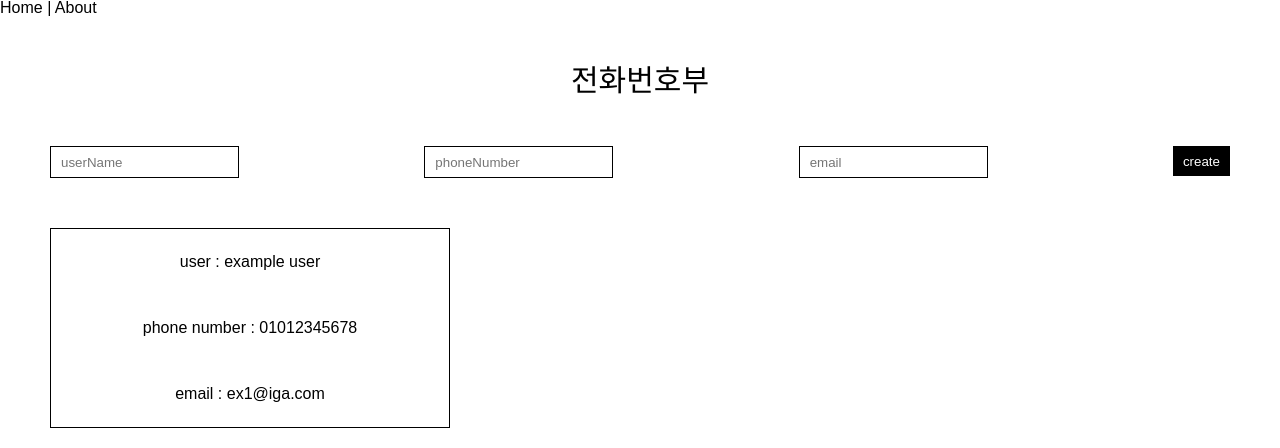
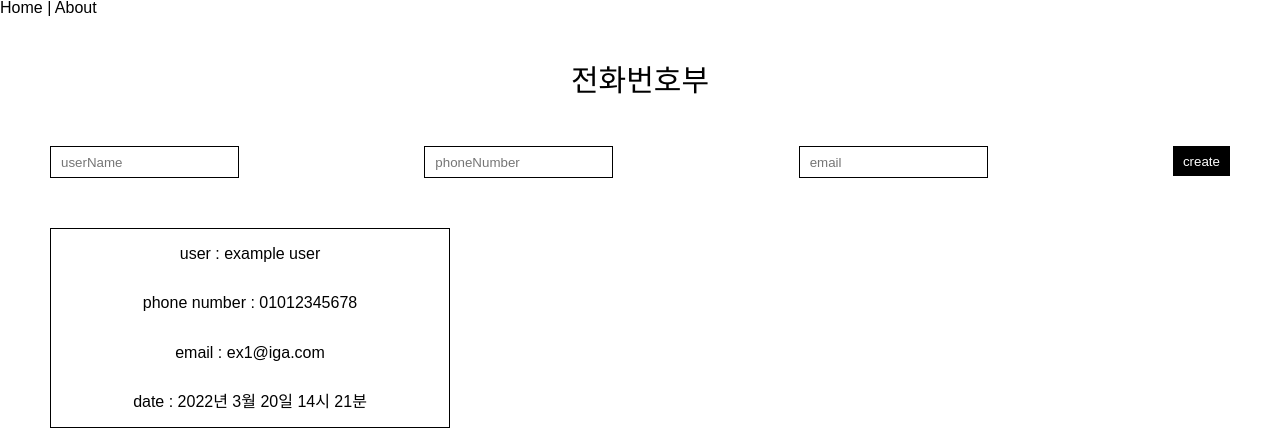
Before and after one commit to LEEHYUNHO2001/vue2-study, a Vue app in the folder phone-number/: page / in a window 1280 px wide. Shown: the top 448 px of the page. Built offline with nearby package versions, Linux system fonts and the light colour scheme.

Commit message:
:sparkles: current date 추가

```diff
--- a/phone-number/src/components/InputUserForm.vue
+++ b/phone-number/src/components/InputUserForm.vue
@@ -23,6 +23,7 @@ export default class InputUserForm extends Vue {
 		name: '',
 		phoneNumber: '',
 		email: '',
+		date: '',
 	} as User;
 
 	// @Emit('addUser')
@@ -37,15 +38,27 @@ export default class InputUserForm extends Vue {
 			!this.phoneNumberValidate() &&
 			!this.emailValidate()
 		) {
+			this.currentDate();
 			this.$emit('addUser', this.user);
 			this.clearInput();
 		}
+	}
+	currentDate() {
+		const current = new Date();
+		const year = current.getFullYear();
+		const month = current.getMonth() + 1;
+		const date = current.getDate();
+		const hours = current.getHours();
+		const minutes = current.getMinutes();
+
+		this.user.date = `${year}년 ${month}월 ${date}일 ${hours}시 ${minutes}분`;
 	}
 	clearInput() {
 		this.user = {
 			name: '',
 			phoneNumber: '',
 			email: '',
+			date: '',
 		};
 	}
 	emptyValidate() {
--- a/phone-number/src/components/PhoneNumber.vue
+++ b/phone-number/src/components/PhoneNumber.vue
@@ -27,6 +27,7 @@ export default class PhoneNumber extends Vue {
 			name: 'example user',
 			phoneNumber: '01012345678',
 			email: 'ex1@iga.com',
+			date: '2022년 3월 20일 14시 21분',
 		},
 	] as User[];
 
--- a/phone-number/src/components/UserList.vue
+++ b/phone-number/src/components/UserList.vue
@@ -4,6 +4,7 @@
 			<p>user : {{ user.name }}</p>
 			<p>phone number : {{ user.phoneNumber }}</p>
 			<p>email : {{ user.email }}</p>
+			<p>date : {{ user.date }}</p>
 		</li>
 	</ul>
 </template>
--- a/phone-number/src/types/user.ts
+++ b/phone-number/src/types/user.ts
@@ -2,4 +2,5 @@ export interface User {
 	name: string;
 	phoneNumber: string;
 	email: string;
+	date: string;
 }
```
